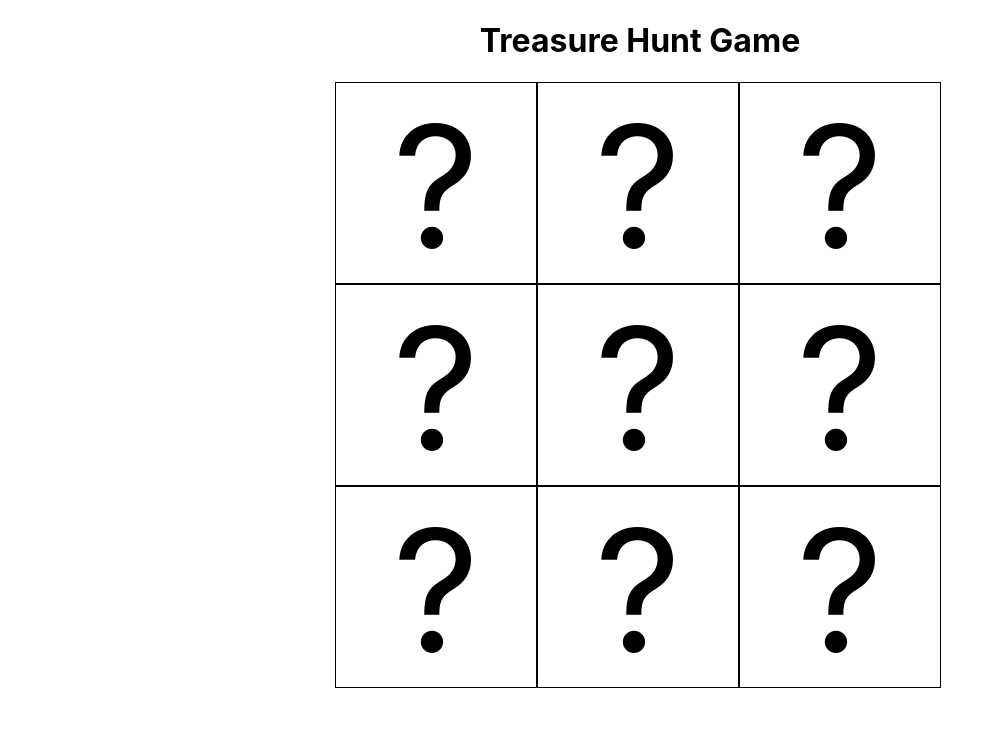
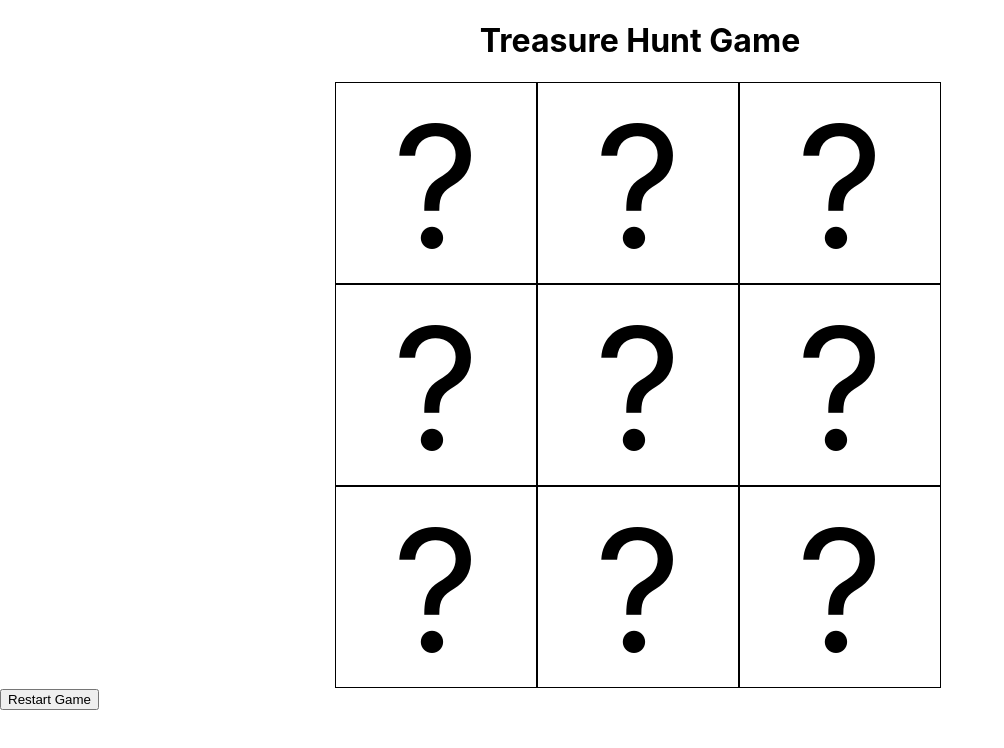
Before and after one commit to learn-academy-2024-alpha/treasure-hunt-MattBarnabo, a React (Create React App) app: page / in a window 1280 px wide. Shown: the top 748 px of the page, without its empty margins (0-1004 px from the left). Built offline with nearby package versions, Linux system fonts and the light colour scheme.

Commit message:
Can click on the “Play Again” button to reset the board game

```diff
--- a/src/App.js
+++ b/src/App.js
@@ -16,11 +16,14 @@ const App = () => {
 
   const [treasureLocation, setTreasureLocation] =useState(Math.floor(Math.random() * board.length))
 
-  const [bombLocation, setbombLocation] =useState(Math.floor(Math.random() * board.length))
+const  [bombLocation, setbombLocation] =useState(Math.floor(Math.random() * board.length))
 
 
   const handleGamePlay = (currentSquare) => {
-    if(currentSquare === treasureLocation) {
+    if(currentSquare === bombLocation && bombLocation === treasureLocation){
+      board[currentSquare] = "💣"
+      setBoard([...board])
+    } else if(currentSquare === treasureLocation) {
       board[currentSquare] = "💎"
       setBoard([...board])
     } else if (currentSquare === bombLocation){
@@ -29,7 +32,22 @@ const App = () => {
     } else{ board[currentSquare] = "🌴"
       setBoard([...board])
     }
+    }
 
+
+    const restartGameButton = () => {
+      setTreasureLocation(Math.floor(Math.random() * board.length))
+      setbombLocation(Math.floor(Math.random() * board.length))
+      setBoard(["?",
+      "?",
+      "?",
+      "?",
+      "?",
+      "?",
+      "?",
+      "?",
+      "?"
+    ])
     }
 
   return (
@@ -43,6 +61,9 @@ const App = () => {
                        handleGamePlay={handleGamePlay}/>
       })}
       </div>
+      <div>
+        <button onClick={restartGameButton}>Restart Game</button>
+      </div>
     </>
   )
 }
--- a/src/components/Square.js
+++ b/src/components/Square.js
@@ -11,7 +11,8 @@ const Square = ({ square, index, handleGamePlay }) => {
   return (
     <>
       <div className="square" onClick={handleClick}>
-        {square}</div>
+        {square} </div>
+
     </>
   )
 }
```
Also changed, not shown: 1 other file (tests, documents, lock files or other folders).
